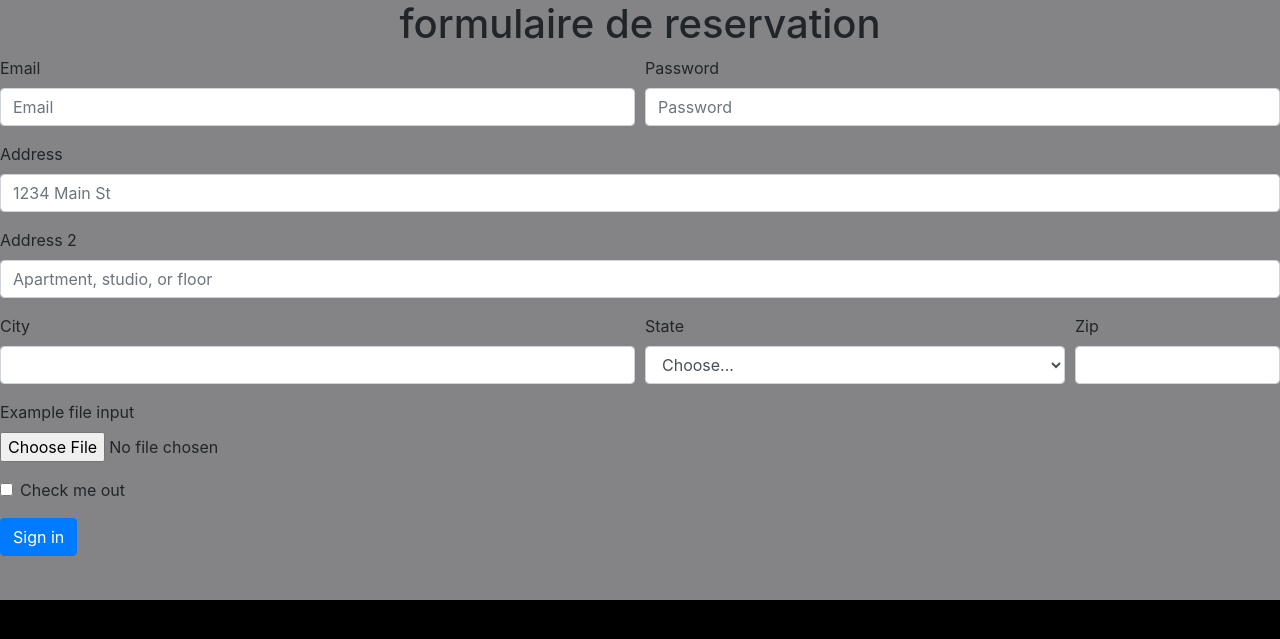
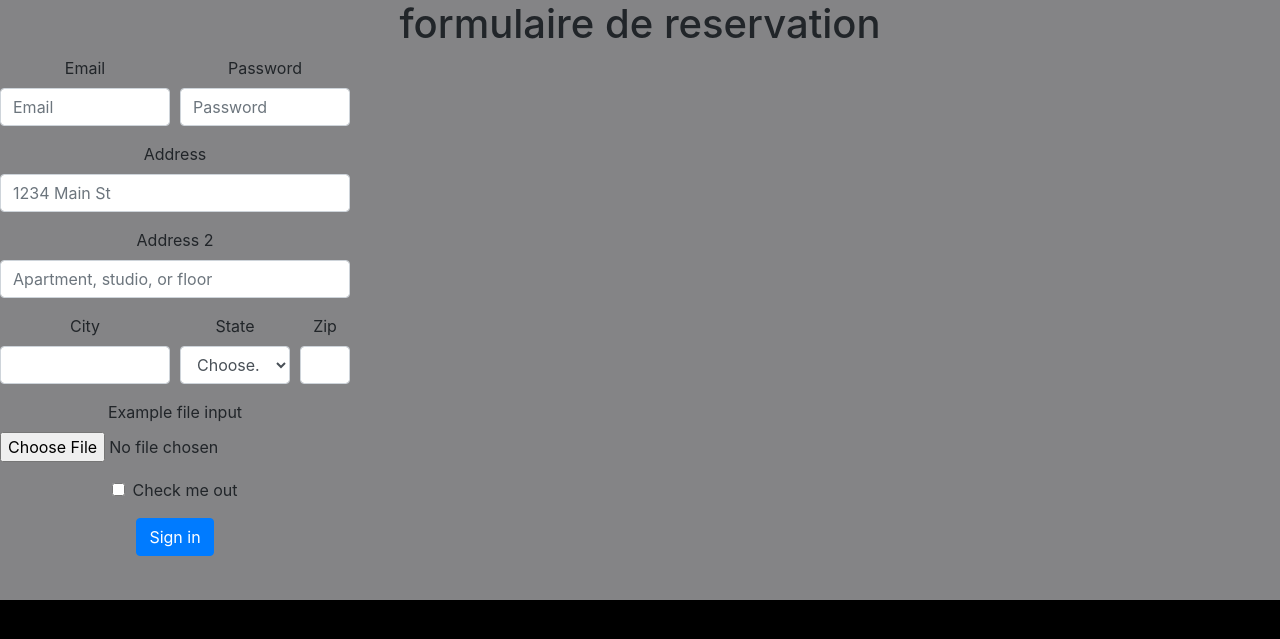
Before and after one commit to hikem1/Deep-Travel-Tutor-, a PHP site: page /formulairereserv.html in a window 1280 px wide. Shown: the part 71-710 px from the top of the page. Run offline with PHP 8.4, Linux system fonts and the light colour scheme; some libraries are stand-ins or nearby versions.

Commit message:
formulaire presque fini

```diff
--- a/assets/style.css
+++ b/assets/style.css
@@ -68,3 +68,8 @@ header img{
 .titre{
     text-align: center;
 }
+
+form{
+    width: 350px;
+    text-align: center;
+}
```
